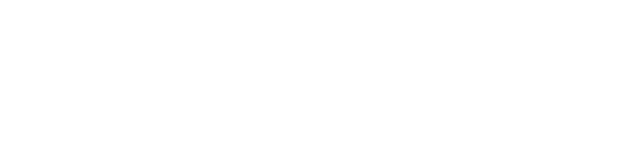
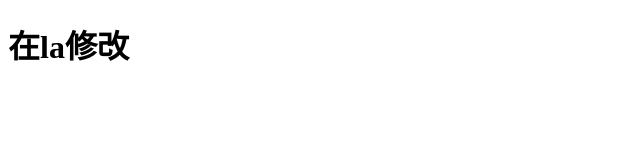
Before and after one commit to nxlwan/project2, a plain HTML site: page index.html in a window 1280 px wide. Shown: the whole page, without its empty margins (0-640 px from the left). Drawn offline with Linux system fonts and the light colour scheme.

Commit message:
在la修改

```diff
--- a/index.html
+++ b/index.html
@@ -7,6 +7,6 @@
     <title>Document</title>
 </head>
 <body>
-
+    <h1>在la修改</h1>
 </body>
 </html>
```
